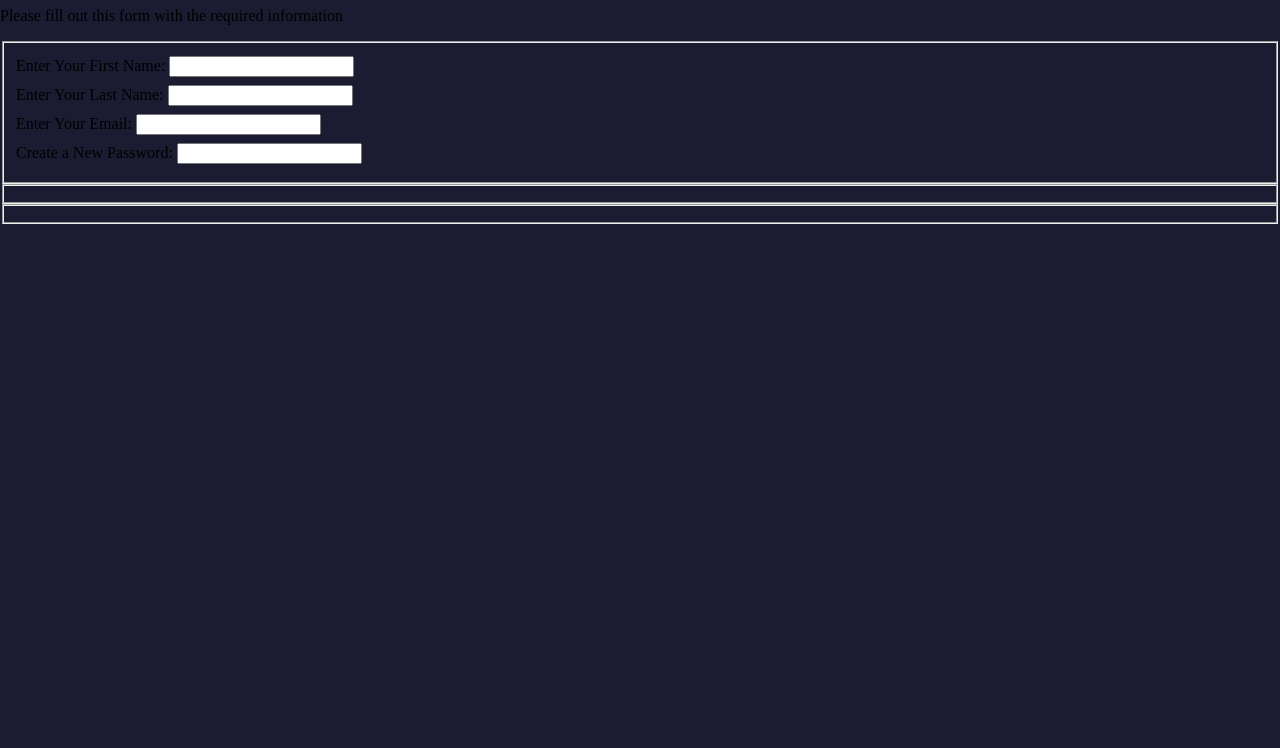
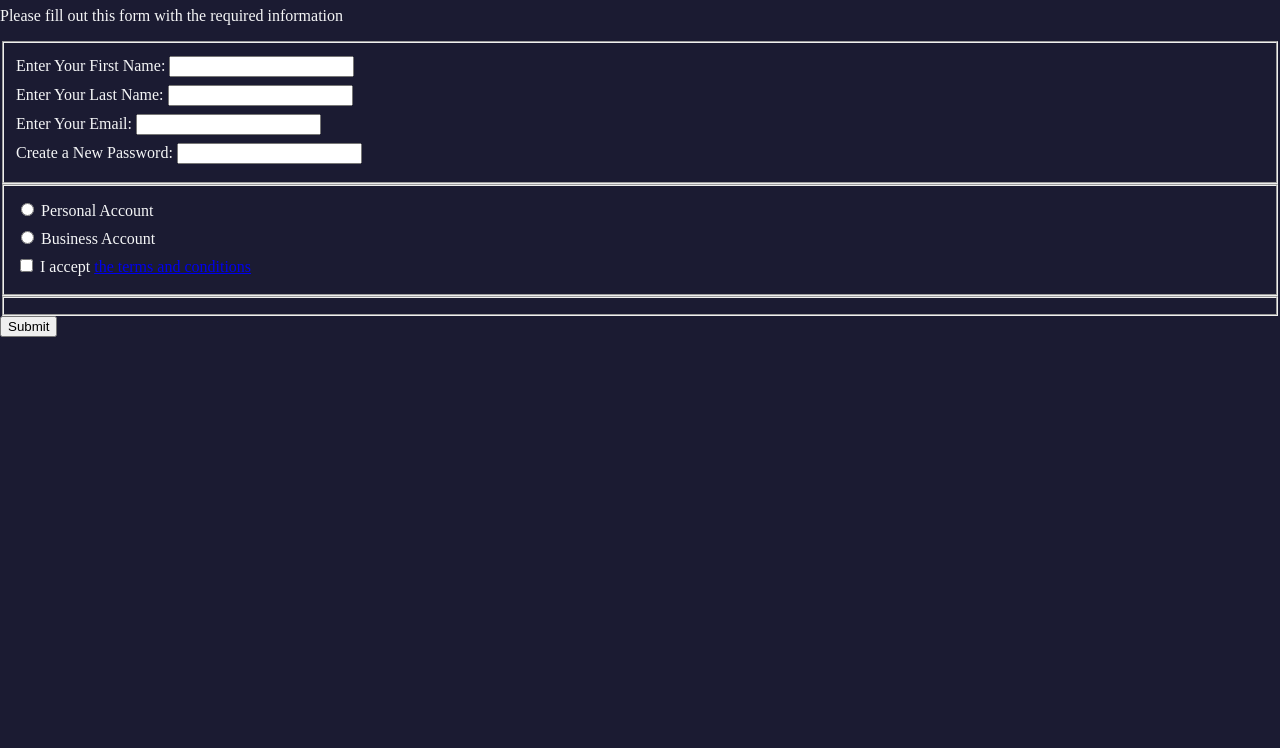
Before and after one commit to emineOzerdemCoskun/responsive-web-design, a plain HTML site: page learn-html-forms-by-building-a-registration-form/index.html in a window 1280 px wide. Shown: the part 73-821 px from the top of the page. Drawn offline with Linux system fonts and the light colour scheme.

Commit message:
March 12, 2023

```diff
--- a/learn-html-forms-by-building-a-registration-form/index.html
+++ b/learn-html-forms-by-building-a-registration-form/index.html
@@ -12,14 +12,19 @@
     <p>Please fill out this form with the required information</p>
     <form action="https://register-demo.freecodecamp.org" method="post"></form>
     <fieldset>
-        <label for="first name">Enter Your First Name: <input id="first-name" type="text"></label>
-        <label for="last name">Enter Your Last Name: <input id="last-name" type="text"></label>
-        <label for="email">Enter Your Email: <input id="email" type="email"></label>
-        <label for="new-password">Create a New Password: <input id="new-password" type="text"></label>
+        <label for="first name">Enter Your First Name: <input id="first-name" type="text" required></label>
+        <label for="last name">Enter Your Last Name: <input id="last-name" type="text" required></label>
+        <label for="email">Enter Your Email: <input id="email" type="email" required></label>
+        <label for="new-password">Create a New Password: <input id="new-password" type="text" pattern="[a-z0-5]{8,}" required></label>
 
     </fieldset>
+    <fieldset>
+        <label for="personal-account"><input type="radio" name="account-type"> Personal Account</label>
+        <label for="business-account"><input type="radio" name="account-type"> Business Account</label>
+        <label for="terms-and-conditions"><input type="checkbox" required> I accept <a href="https://www.freecodecamp.org/news/terms-of-service/">the terms and conditions</a></label>
+    </fieldset>
     <fieldset></fieldset>
-    <fieldset></fieldset>
+    <input type="submit" value="Submit">
 </body>
 
 </html>
--- a/learn-html-forms-by-building-a-registration-form/styles.css
+++ b/learn-html-forms-by-building-a-registration-form/styles.css
@@ -3,7 +3,7 @@ body {
     height: 100vh;
     margin: 0;
     background-color: #1b1b32;
-    color: f5f6f7;
+    color: #f5f6f7;
 }
 
 label {
```
